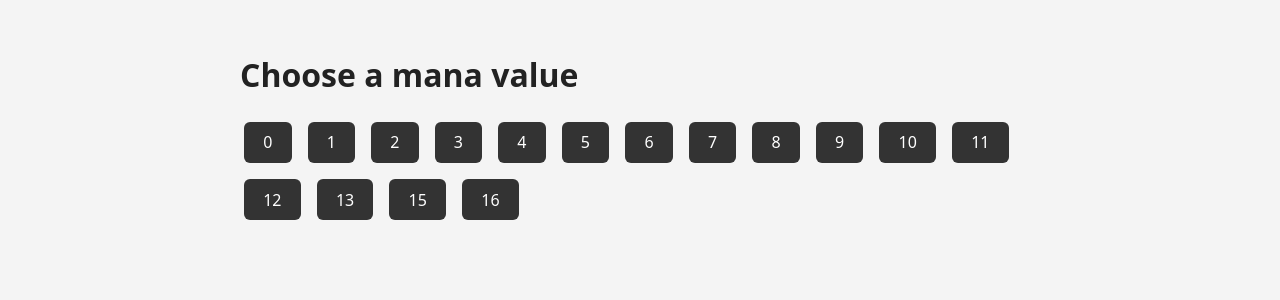
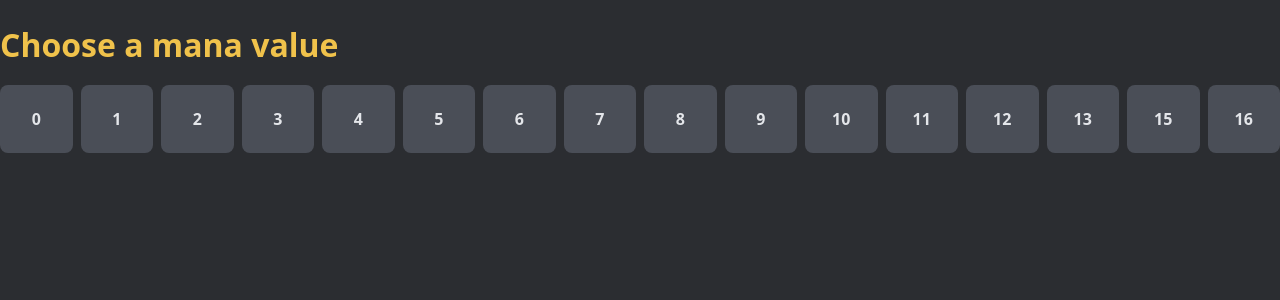
Before and after one commit to sbeyim/Momir-Vig-App, a Flask app: page /play in a window 1280 px wide. Shown: the top 300 px of the page. Run offline with Flask 3, Linux system fonts and the light colour scheme.

Commit message:
Added darker theme to style.css

```diff
--- a/static/style.css
+++ b/static/style.css
@@ -1,9 +1,68 @@
-body { font-family: system-ui, sans-serif; margin: 0; background: #f4f4f4; color: #222; }
-main { max-width: 800px; margin: 0 auto; padding: 2rem 1rem; }
-.button { display: inline-block; padding: 0.6rem 1.2rem; margin: 0.25rem;
-          background: #333; color: #fff; text-decoration: none; border-radius: 6px; }
-.button:hover { background: #555; }
-.button-grid { display: flex; flex-wrap: wrap; gap: 0.5rem; }
+:root {
+    --bg: #2b2d31;            /* page background: darkish gray*/
+    --surface: #36393f;       /* cards/panels, slightly lighter than the bg*/
+    --text: #e4e6ea;          /* body text: soft off-white, easier on the eyes than pure white */
+    --muted: #a0a4ab;         /* secondary text, footer */
+    --accent: #f0c24b;        /* gold, for titles and highlights */
+    --button: #4a4e57;
+    --button-hover: #5d626d;
+}
+
+
+
+body {
+    font-family: system-ui, sans-serif;
+    margin: 0;
+    background: var(--bg);
+    color: var(--text);
+    line-height: 1.5;
+}
+
+h1 {
+    color: var(--accent);
+    font-size: 2rem;
+    margin-bottom: 1rem;
+}
+
+h2 {
+    color: var(--text);
+}
+
+.button {
+    display: inline-flex;
+    align-items: center;
+    justify-content: center;
+    min-height: 48px;
+    padding: 0.6rem 1.2rem;
+    margin: 0.25rem;
+    background: var(--button);
+    color: var(--text);
+    text-decoration: none;
+    font-weight: 600;
+    border-radius: 8px;
+}
+
+.button:hover {
+    background: var(--button-hover);
+}
+
+.button:focus-visible {
+    outline: 3px solid var(--accent);
+    outline-offset: 2px;
+}
+
+.button-grid {
+    display: grid;
+    grid-template-columns: repeat(auto-fill, minmax(72px, 1fr));
+    gap: 0.5rem;
+}
+
+.button-grid .button {
+    margin: 0;
+}
+
 .card-display { display: flex; flex-wrap: wrap; gap: 1.5rem; margin: 1.5rem 0; }
+
 .card-display img { width: 300px; max-width: 100%; border-radius: 12px; }
+
 .oracle { white-space: pre-line; }
```
